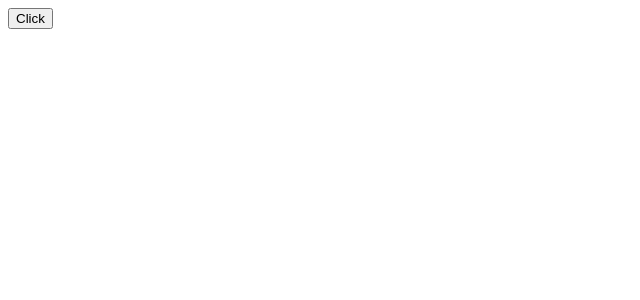
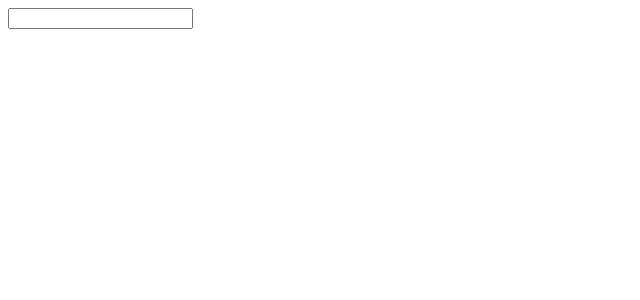
Before and after one commit to JKW1008/Vue.jsPractice, a Vue app in the folder v02/: page / in a window 1280 px wide. Shown: the top 300 px of the page, without its empty margins (0-640 px from the left). Built offline with nearby package versions, Linux system fonts and the light colour scheme.

Commit message:
[Study] v-on:keydown

```diff
--- a/v02/src/App.vue
+++ b/v02/src/App.vue
@@ -2,21 +2,21 @@
 export default {
   data() {
     return {
-      click_yes: true,
+      kValue: "",
     };
   },
   methods: {
-    createAlert() {
-      if (this.click_yes) {
-        alert("경고창이 떴습니다.");
-      }
+    getKey(e) {
+      this.kValue = e.key;
+      alert("control + s 를 누르셨습니다.");
     },
   },
 };
 </script>
 
 <template>
-  <button v-on:click.once="createAlert">Click</button>
+  <input type="text" v-on:keydown.control.s="getKey" /><br />
+  <span>{{ kValue }}</span>
 </template>
 
 <style></style>
```
